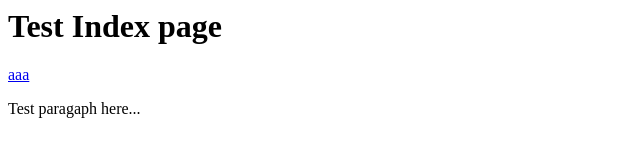
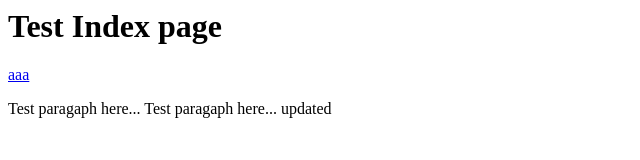
Before and after one commit to 9123086/iotv, a plain HTML site: page index.html in a window 1280 px wide. Shown: the whole page, without its empty margins (0-640 px from the left). Drawn offline with Linux system fonts and the light colour scheme.

Commit message:
Update index.html

```diff
--- a/index.html
+++ b/index.html
@@ -9,6 +9,7 @@
     <a href="/iotv/aaa.html">aaa</a>
 <p>
     Test paragaph here...
+    Test paragaph here... updated
 </p>
 </body>
 </html>
```
